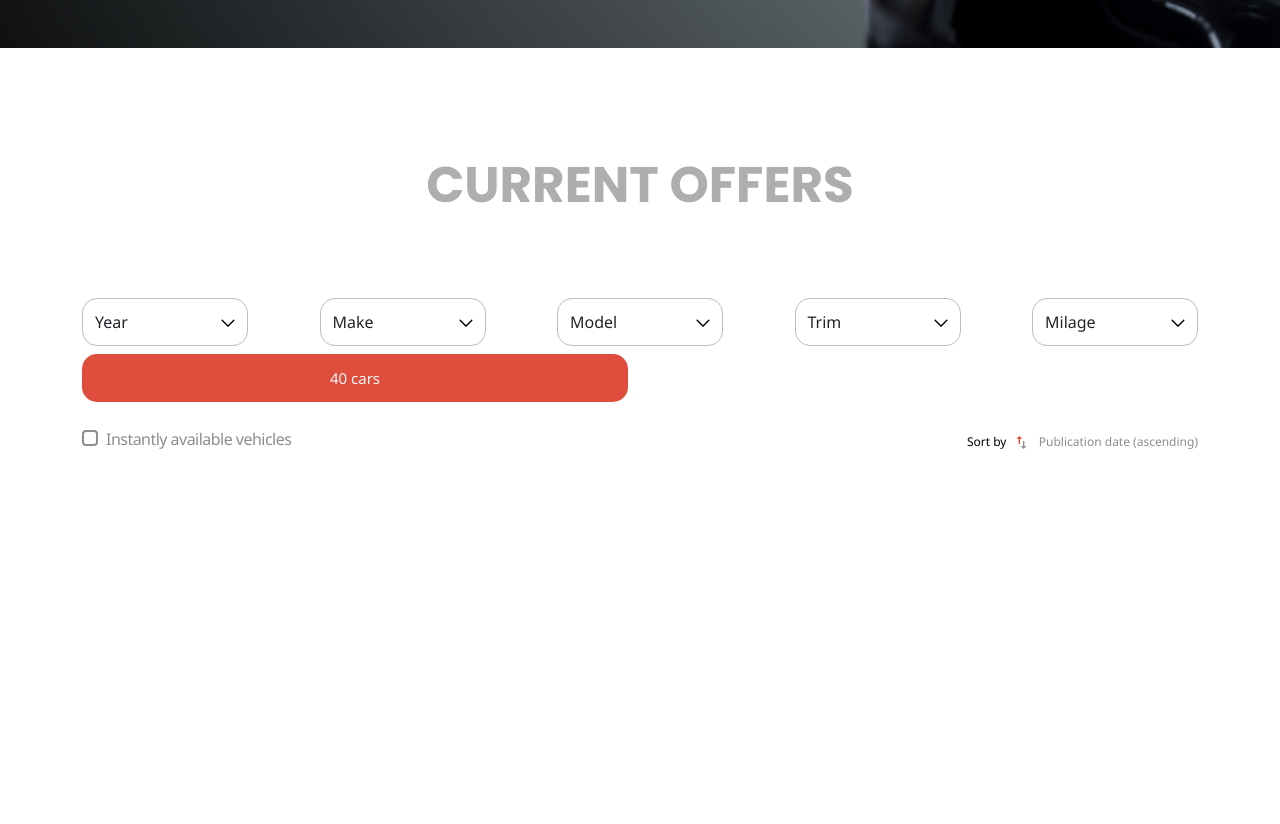
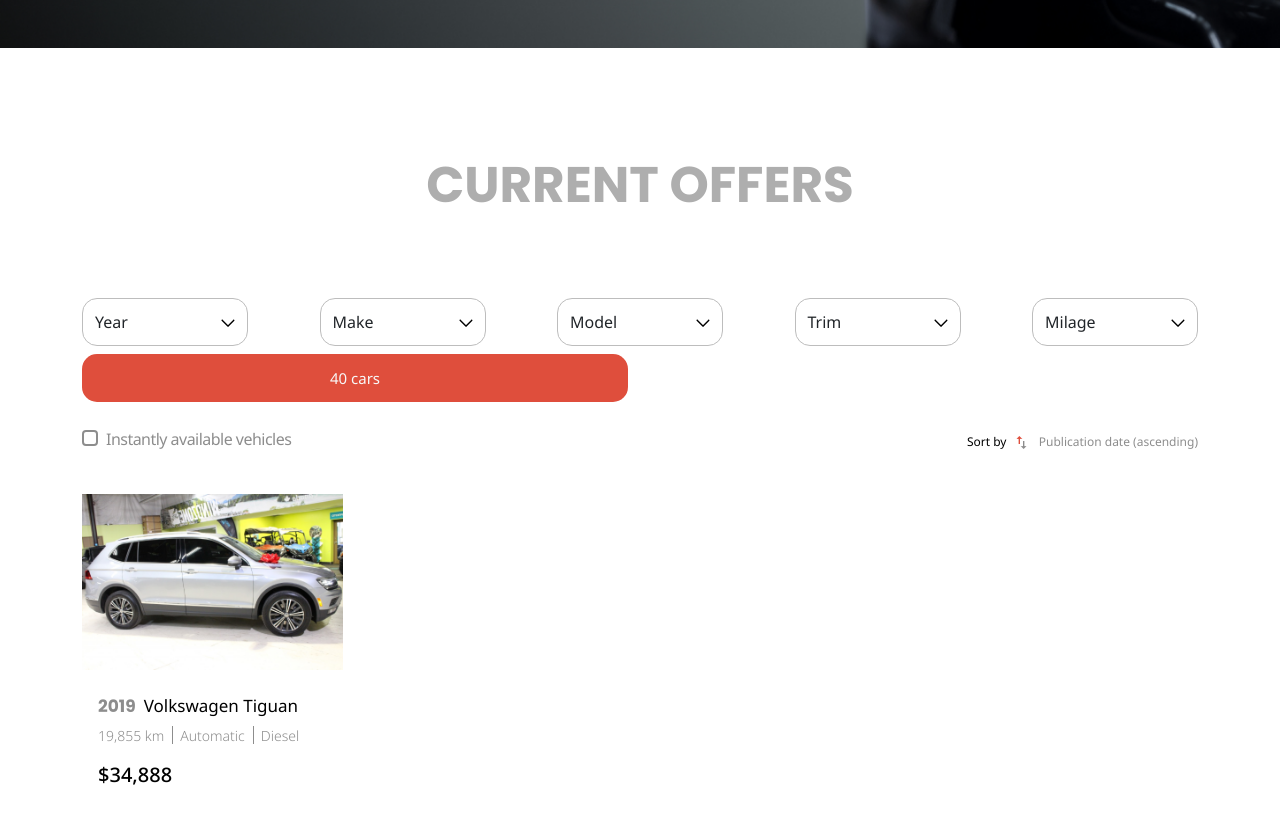
Before and after one commit to Muloversic/monza_motosport, a website built with webpack: page src/index.html in a window 1280 px wide. Shown: the part 659-1483 px from the top of the page. Before the commit the page ends 1213 px from the top, so only its background shows below. Built offline with nearby package versions, Linux system fonts and the light colour scheme.

Commit message:
created markup for card, added styles for labels: sold and new

```diff
--- a/src/index.html
+++ b/src/index.html
@@ -195,6 +195,24 @@
             <span class="main-sort-type">Publication date (ascending)</span>
           </div>
         </div>
+        <div class="row row-cols-1 row-cols-md-4 g-4 mt-3">
+          <div class="col">
+            <div class="card rounded-0 border-0">
+              <img src="./images/cars/Volkswagen Tiguan.png" class="card-img-top rounded-0 position-relative" alt="..." />
+              <!-- <span class="badge badge-new position-absolute">New</span> -->
+              <!-- <span class="badge badge-sold position-absolute">SOLD</span> -->
+              <div class="card-body">
+                <h5 class="card-title mt-2"><span class="card-title-light">2019</span>Volkswagen Tiguan</h5>
+                <ul class="card-text-list p-0 d-flex">
+                  <li class="card-text-item">19,855 km</li>
+                  <li class="card-text-item">Automatic</li>
+                  <li class="card-text-item">Diesel</li>
+                </ul>
+                <p class="card-text-big">$34,888</p>
+              </div>
+            </div>
+          </div>
+        </div>
       </main>
     </div>
   </body>
--- a/src/styles/main.scss
+++ b/src/styles/main.scss
@@ -272,4 +272,86 @@ body {
     text-align: right;
     color: $text-possible-option;
   }
+
+  .card-title {
+    font-weight: 400;
+    font-size: 17px;
+    line-height: 23px;
+    color: $text-dark;
+    &-light {
+      font-family: 'Poppins';
+      margin-right: 8px;
+      color: $text-possible-option;
+    }
+  }
+
+  .card-text-item {
+    position: relative;
+    list-style-type: none;
+    font-weight: 300;
+    font-size: 14px;
+    line-height: 19px;
+    color: $text-possible-option;
+    margin-left: 16px;
+    &::before {
+      content: '';
+      position: absolute;
+      display: block;
+      height: 18px;
+      width: 1px;
+      background-color: $text-possible-option;
+    }
+
+    &:nth-of-type(2) {
+      &::before {
+        left: -12%;
+      }
+    }
+
+    &:nth-of-type(3) {
+      &::before {
+        left: -21%;
+      }
+    }
+
+    &:first-of-type {
+      margin-left: 0;
+      &::before {
+        display: none;
+      }
+    }
+  }
+
+  .card-text-big {
+    font-weight: 500;
+    font-size: 20px;
+    line-height: 27px;
+    color: $text-dark;
+  }
+
+  .badge-new {
+    width: 66px;
+    padding: 6px 0;
+    top: 48%;
+    left: 0%;
+    border-radius: 15px;
+    border-top-left-radius: unset;
+    border-bottom-left-radius: unset;
+    font-weight: 400;
+    font-size: 12px;
+    line-height: 18px;
+    color: #fff;
+    background-color: $text-dark;
+  }
+
+  .badge-sold {
+    font-family: 'Poppins';
+    font-weight: 700;
+    font-size: 50px;
+    line-height: 75px;
+    color: #fff;
+    top: 20%;
+    left: 50%;
+    transform: translate(-50%, -20%);
+  }
 }
```
